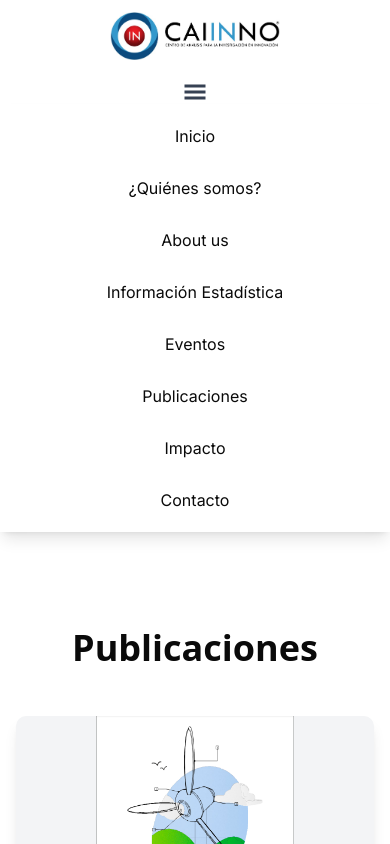
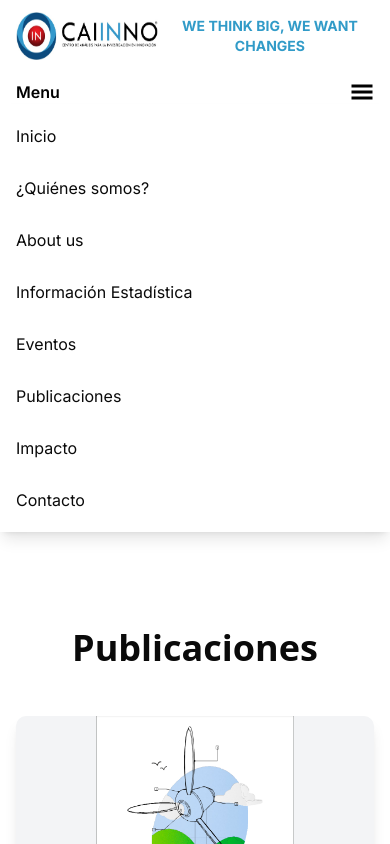
Before and after one commit to ArturoRM22/caiinno, a Next.js app: page /publicaciones in a window 390 px wide. Both pictures are taken after a click on the button "Toggle menu". Shown: the top 844 px of the page. Built offline with nearby package versions, Linux system fonts and the light colour scheme.

Commit message:
Mobile views updated

```diff
--- a/src/app/page.tsx
+++ b/src/app/page.tsx
@@ -4,7 +4,7 @@ import PublicationsCarousel from "@/components/Carousel/publications-carousel";
 import Image from "next/image";
 import Link from "next/link";
 import NuestroObjetivo from "@/components/NuestroObjetivo";
-import ImpactoSection from "@/components/Impacto";
+//import ImpactoSection from "@/components/Impacto";
 
 export default function Home() {
   return (
@@ -171,11 +171,11 @@ export default function Home() {
 
       <section id="impacto" className="min-h-screen bg-white py-16 px-4">
         <div className="container mx-auto max-w-4xl">
-          <h2 className="text-4xl md:text-5xl font-bold mb-12">IMPACTO</h2>
+        <h2 className="text-3xl sm:text-4xl md:text-5xl font-bold mb-8 sm:mb-12">IMPACTO</h2>
 
-          <div className="space-y-6 mb-5 text-lg md:text-2xl">
-            <div className="flex items-start gap-4 p-6 rounded-lg border-l-4 border-black bg-white text-black">
-              <div className="relative w-16 h-16 flex-shrink-0">
+          <div className="space-y-4 sm:space-y-6 mb-5 text-base sm:text-lg">
+            <div className="flex items-start gap-4 p-4 sm:p-6 rounded-lg border-l-4 border-black bg-white text-black">
+              <div className="relative w-12 h-12 sm:w-16 sm:h-16 flex-shrink-0">
                     <Image
                       src="/iconoReformas.png"
                       alt="icono reformas de ley"
@@ -194,9 +194,9 @@ export default function Home() {
               </div>
             </div>
 
-            <div className="flex items-start gap-4 p-6 rounded-lg border-l-4 border-black bg-white text-black">
+            <div className="flex items-start gap-4 p-4 sm:p-6 rounded-lg border-l-4 border-black bg-white text-black">
 
-              <div className="relative w-16 h-16 flex-shrink-0">
+              <div className="relative w-12 h-12 sm:w-16 sm:h-16 flex-shrink-0">
                 <Image
                   src="/iconoAgendas.png"
                   alt="icono agendas"
@@ -215,8 +215,8 @@ export default function Home() {
               </div>
             </div>
 
-            <div className="flex items-start gap-4 p-6 rounded-lg border-l-4 border-black bg-white text-black">
-              <div className="relative w-16 h-16 flex-shrink-0">
+            <div className="flex items-start gap-4 p-4 sm:p-6 rounded-lg border-l-4 border-black bg-white text-black">
+              <div className="relative w-12 h-12 sm:w-16 sm:h-16 flex-shrink-0">
                 <Image
                   src="/iconoLibros.png"
                   alt="icono libros"
@@ -237,10 +237,10 @@ export default function Home() {
           </div>
         </div>
 
-        <div className="flex justify-center items-center mt-20">
+        <div className="flex justify-center items-center mt-10 sm:mt-16 md:mt-20">
           <Link
             href="/impacto"
-            className="inline-block px-6 py-3 bg-black text-white font-semibold rounded-lg hover:bg-blue-600 transition duration-300"
+            className="inline-block px-4 py-2 sm:px-6 sm:py-3 text-sm sm:text-base bg-black text-white font-semibold rounded-lg hover:bg-blue-600 transition duration-300"
           >
             Saber más
           </Link>
--- a/src/components/Navbar/Navbar.tsx
+++ b/src/components/Navbar/Navbar.tsx
@@ -10,20 +10,22 @@ export default function Navbar() {
 
   return (
     <div className="flex flex-col items-center pb-4 md:pb-5 lg:pb-7 font-[family-name:var(--font-geist-sans)]">
-      {/* Logo and Tagline */}
-      <div className="w-full flex justify-center items-center gap-2 sm:gap-3 md:gap-4 px-4 m-3 md:m-4 lg:m-5">
+      <div className="w-full flex justify-center items-center flex-row gap-2 sm:gap-3 md:gap-4 px-4 m-3 md:m-4 lg:m-5">
+          <Link href="/">
           <Image
             src="/Logo.jpg"
             alt="Caiinno logo"
             width={350}
             height={100}
             priority
-          className="w-auto h-12 sm:h-14 md:h-16 lg:h-20 xl:h-24" // More granular responsive logo sizing
+            className="w-auto h-12 sm:h-14 md:h-16 lg:h-20 xl:h-24 cursor-pointer"
           />
-        <div className="hidden md:block text-lg lg:text-xl xl:text-2xl font-bold text-center text-text-logo">
+          </Link>
+        <div className="text-sm sm:text-base md:text-lg lg:text-xl xl:text-2xl font-bold text-text-logo text-center">
           WE THINK BIG, WE WANT CHANGES
         </div>
       </div>
+
 
       {/* Desktop/Tablet Navbar */}
       <nav className="hidden md:block w-full">
@@ -42,10 +44,11 @@ export default function Navbar() {
       </nav>
 
       {/* Mobile Hamburger Menu */}
-      <div className="md:hidden w-full flex justify-center mt-2 sm:mt-3">
+      <div className="md:hidden w-full flex justify-between items-center px-4 mt-2 sm:mt-3">
+        <span className="text-base sm:text-lg font-semibold text-black">Menu</span>
         <button
           onClick={() => setIsMenuOpen(!isMenuOpen)}
-          className="text-2xl sm:text-3xl text-gray-700"
+          className="text-2xl sm:text-3xl text-black"
           aria-label="Toggle menu"
         >
           <GiHamburgerMenu />
@@ -55,18 +58,19 @@ export default function Navbar() {
       {/* Mobile Menu Dropdown */}
       {isMenuOpen && (
         <nav className="md:hidden w-full bg-white shadow-lg">
-          <div className="flex flex-col items-center py-3 gap-3">
-            <Link href="/" className="hover:underline w-full text-center py-2" onClick={() => setIsMenuOpen(false)}>Inicio</Link>
-            <Link href="/quienes-somos" className="hover:underline w-full text-center py-2" onClick={() => setIsMenuOpen(false)}>¿Quiénes somos?</Link>
-            <Link href="/about-us" className="hover:underline w-full text-center py-2" onClick={() => setIsMenuOpen(false)}>About us</Link>
-            <Link href="#areas-de-investigacion" className="hover:underline w-full text-center py-2" onClick={() => setIsMenuOpen(false)}>Información Estadística</Link>
-            <Link href="/events" className="hover:underline w-full text-center py-2" onClick={() => setIsMenuOpen(false)}>Eventos</Link>
-            <Link href="/publicaciones" className="hover:underline w-full text-center py-2" onClick={() => setIsMenuOpen(false)}>Publicaciones</Link>
-            <Link href="/impacto" className="hover:underline w-full text-center py-2" onClick={() => setIsMenuOpen(false)}>Impacto</Link>
-            <Link href="#contacto" className="hover:underline w-full text-center py-2" onClick={() => setIsMenuOpen(false)}>Contacto</Link>
+          <div className="flex flex-col items-start py-3 gap-3 px-4">
+            <Link href="/" className="hover:underline w-full py-2" onClick={() => setIsMenuOpen(false)}>Inicio</Link>
+            <Link href="/quienes-somos" className="hover:underline w-full py-2" onClick={() => setIsMenuOpen(false)}>¿Quiénes somos?</Link>
+            <Link href="/about-us" className="hover:underline w-full py-2" onClick={() => setIsMenuOpen(false)}>About us</Link>
+            <Link href="#areas-de-investigacion" className="hover:underline w-full py-2" onClick={() => setIsMenuOpen(false)}>Información Estadística</Link>
+            <Link href="/events" className="hover:underline w-full py-2" onClick={() => setIsMenuOpen(false)}>Eventos</Link>
+            <Link href="/publicaciones" className="hover:underline w-full py-2" onClick={() => setIsMenuOpen(false)}>Publicaciones</Link>
+            <Link href="/impacto" className="hover:underline w-full py-2" onClick={() => setIsMenuOpen(false)}>Impacto</Link>
+            <Link href="#contacto" className="hover:underline w-full py-2" onClick={() => setIsMenuOpen(false)}>Contacto</Link>
           </div>
         </nav>
       )}
+
     </div>
   );
 }
```
Lines whose indentation alone changed are shown as unchanged.
